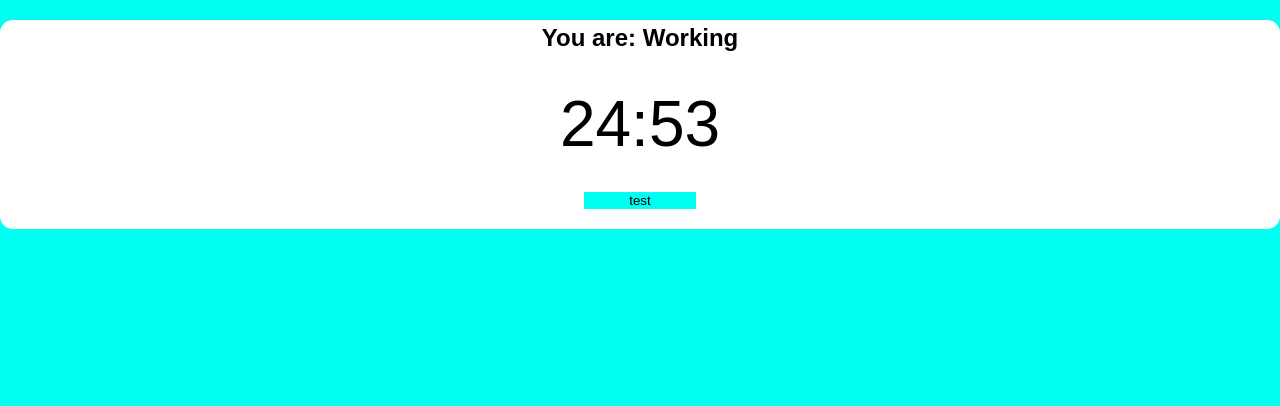
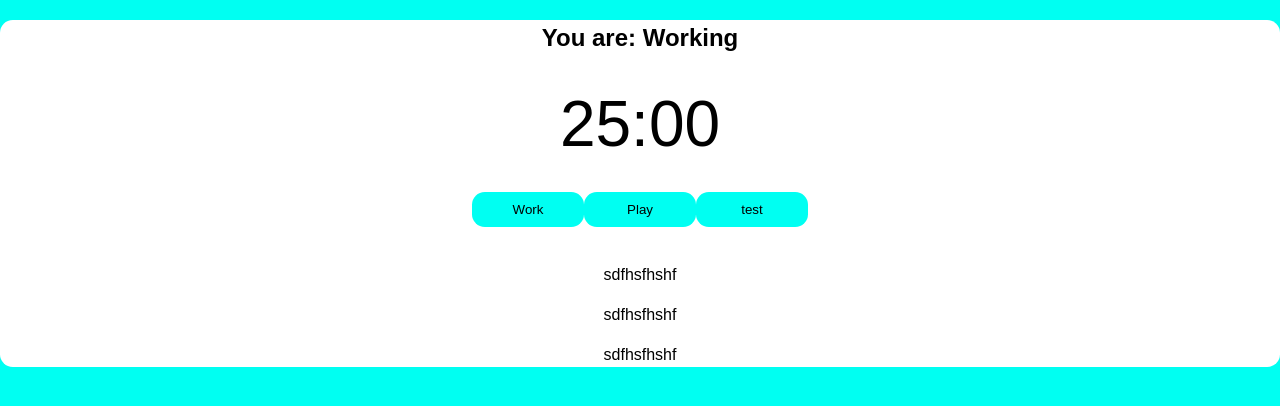
Before and after one commit to Jose-Duque/T-cnica-Pomodoro, a React (Create React App) app: page / in a window 1280 px wide. Shown: the top 406 px of the page. Built offline with nearby package versions, Linux system fonts and the light colour scheme.

Commit message:
Add inicialização, Add button pause/play

```diff
--- a/src/App.css
+++ b/src/App.css
@@ -26,9 +26,11 @@ body {
 .App button {
   background: rgb(0, 255, 242);
   border: none;
+  border-radius: 0.8rem;
   cursor: pointer;
   width: 7rem;
   margin: 20px auto;
+  padding: 10px;
 }
 .working .App button {
   background: rgb(233, 111, 40);
--- a/src/components/button.tsx
+++ b/src/components/button.tsx
@@ -7,6 +7,8 @@ interface Props {
 }
 export function Button(props: Props) {
   return (
-  <button onClick={props.onClick} className={props.className}>{props.text}</button>
+
+    <button onClick={props.onClick} className={props.className}>{props.text}</button>
+
   )
 }
--- a/src/components/pomodoro-time.tsx
+++ b/src/components/pomodoro-time.tsx
@@ -12,15 +12,36 @@ interface Props {
 
 export function PomodoroTime(props: Props) {
   const [mainTime, setMainTime] = React.useState(props.pomodoroTime);
+  const [timeCounting, setTimeCounting] = React.useState(false);
+  const [working, setWorking] = React.useState(false);
+
+  React.useEffect(() => {
+    if (working) document.body.classList.add('working');
+  }, [working]);
 
   useInterval(() => {
     setMainTime(mainTime - 1);
-  }, 1000)
+  }, timeCounting ? 1000 : null);
+
+  const configWorking = () => {
+    setTimeCounting(true);
+    setWorking(true);
+  }
+
 return (
   <div className="pomodoro">
     <h2>You are: Working</h2>
     <Timer mainTimer={mainTime}/>
-    <Button text="test" onClick={() => alert('teste')} />
+    <div>
+      <Button text="Work" onClick={() => configWorking()}></Button>
+      <Button text={timeCounting ? 'Pause' : 'Play'} onClick={() => setTimeCounting(!timeCounting)}></Button>
+      <Button text="test" onClick={() => alert('teste')}></Button>
+    </div>
+    <div>
+      <p>sdfhsfhshf</p>
+      <p>sdfhsfhshf</p>
+      <p>sdfhsfhshf</p>
+    </div>
   </div>
 )
 }
```
